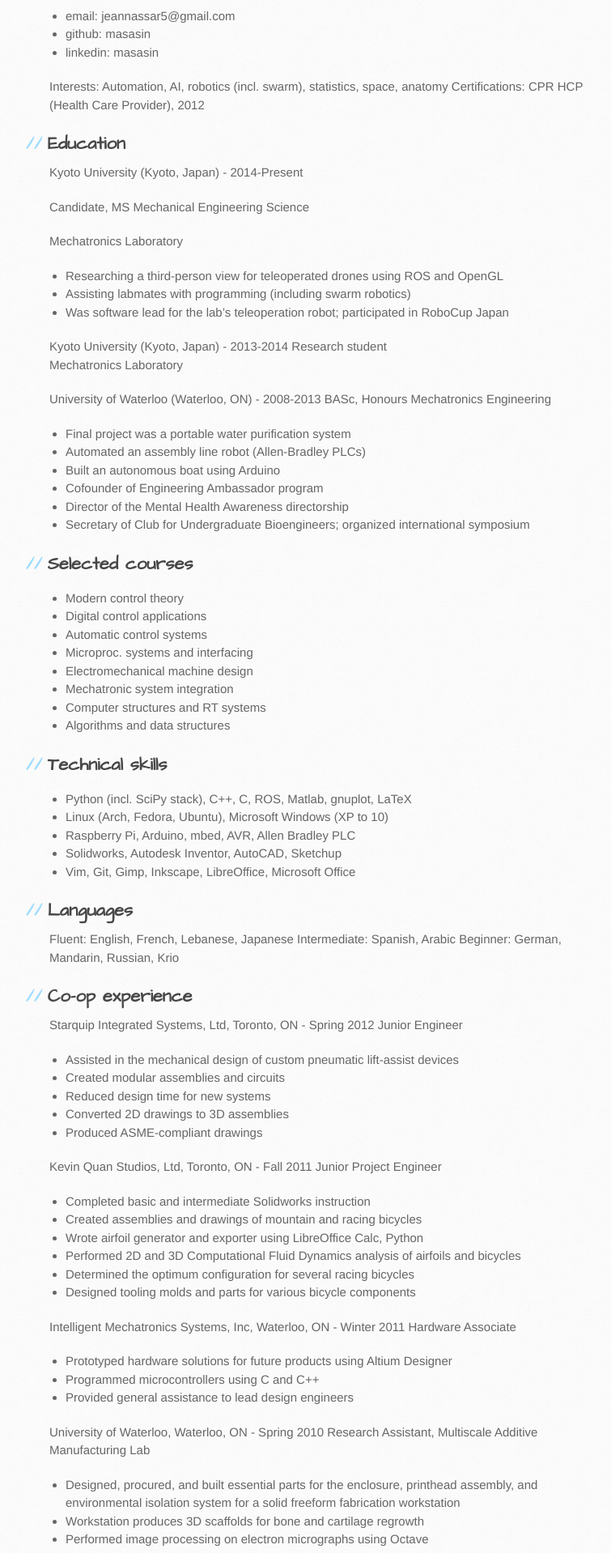
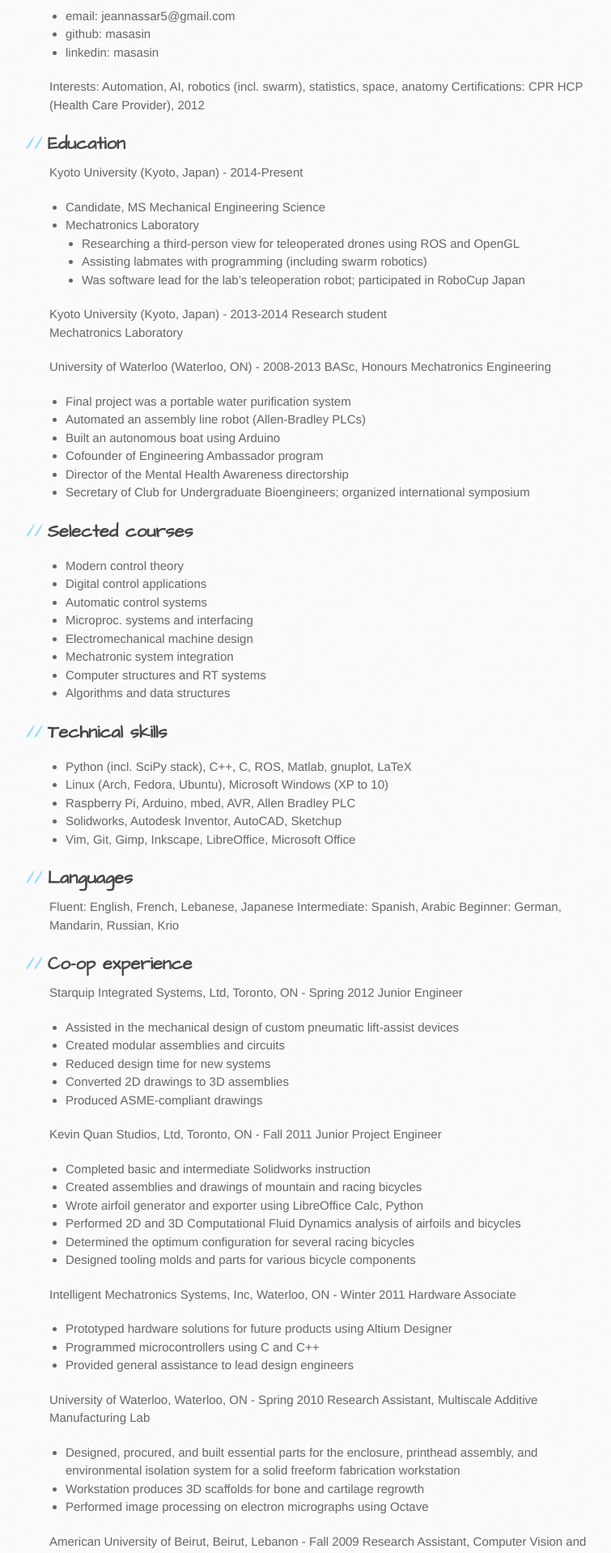
Before and after one commit to masasin/masasin.github.io, a Jekyll site: the page built from resume.md, in a window 1280 px wide. Shown: the part 414-2332 px from the top of the page at 81% size, without its empty margins (109-864 px from the left). Built offline with Jekyll 4.4.1, drawn with Linux system fonts in a browser that asks for light colours.

```diff
--- a/resume.md
+++ b/resume.md
@@ -25,14 +25,12 @@ Education
 ---------
 Kyoto University (Kyoto, Japan) - 2014-Present
 
-  Candidate, MS Mechanical Engineering Science
-
-  Mechatronics Laboratory
-
-  - Researching a third-person view for teleoperated drones using ROS and OpenGL
-  - Assisting labmates with programming (including swarm robotics)
-  - Was software lead for the lab's teleoperation robot; participated in RoboCup
-    Japan
+  - Candidate, MS Mechanical Engineering Science
+  - Mechatronics Laboratory
+    - Researching a third-person view for teleoperated drones using ROS and OpenGL
+    - Assisting labmates with programming (including swarm robotics)
+    - Was software lead for the lab's teleoperation robot; participated in RoboCup
+      Japan
 
 Kyoto University (Kyoto, Japan) - 2013-2014
   Research student
```
